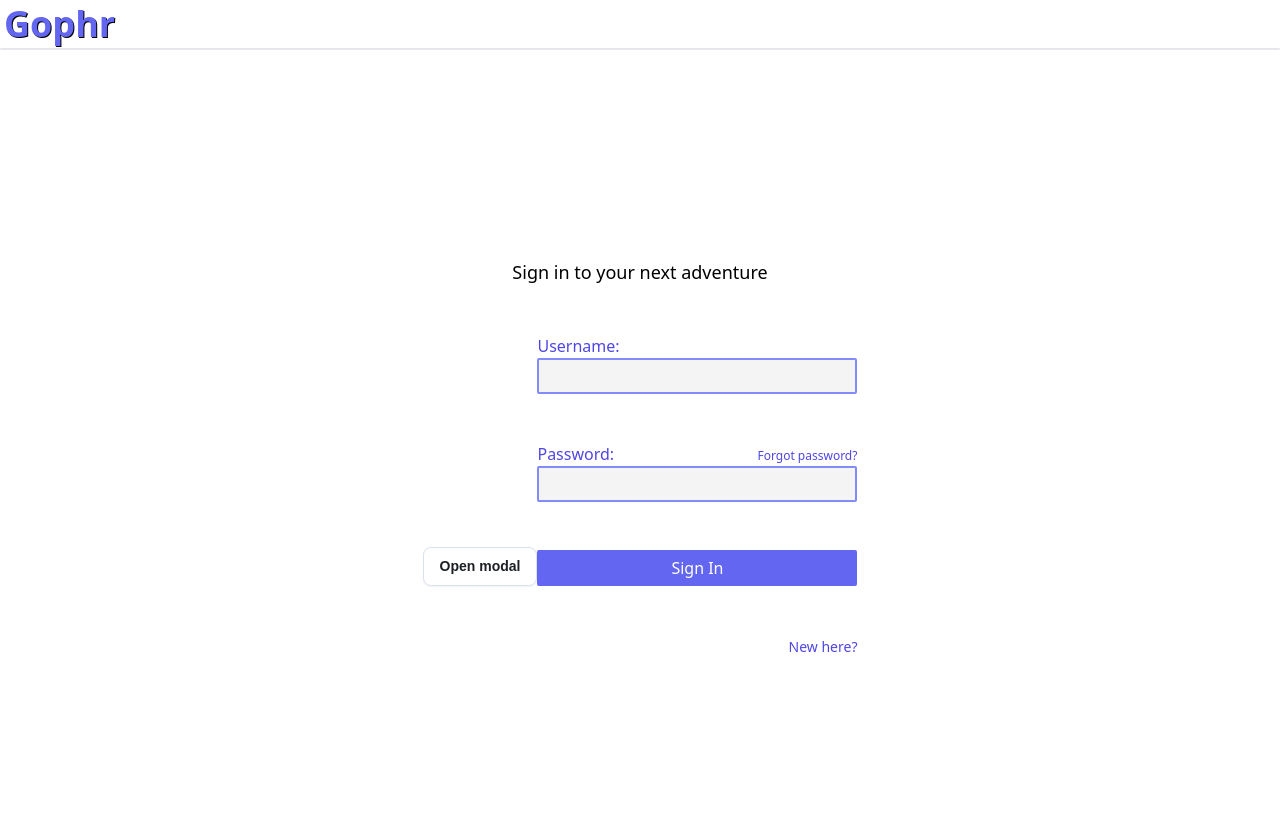
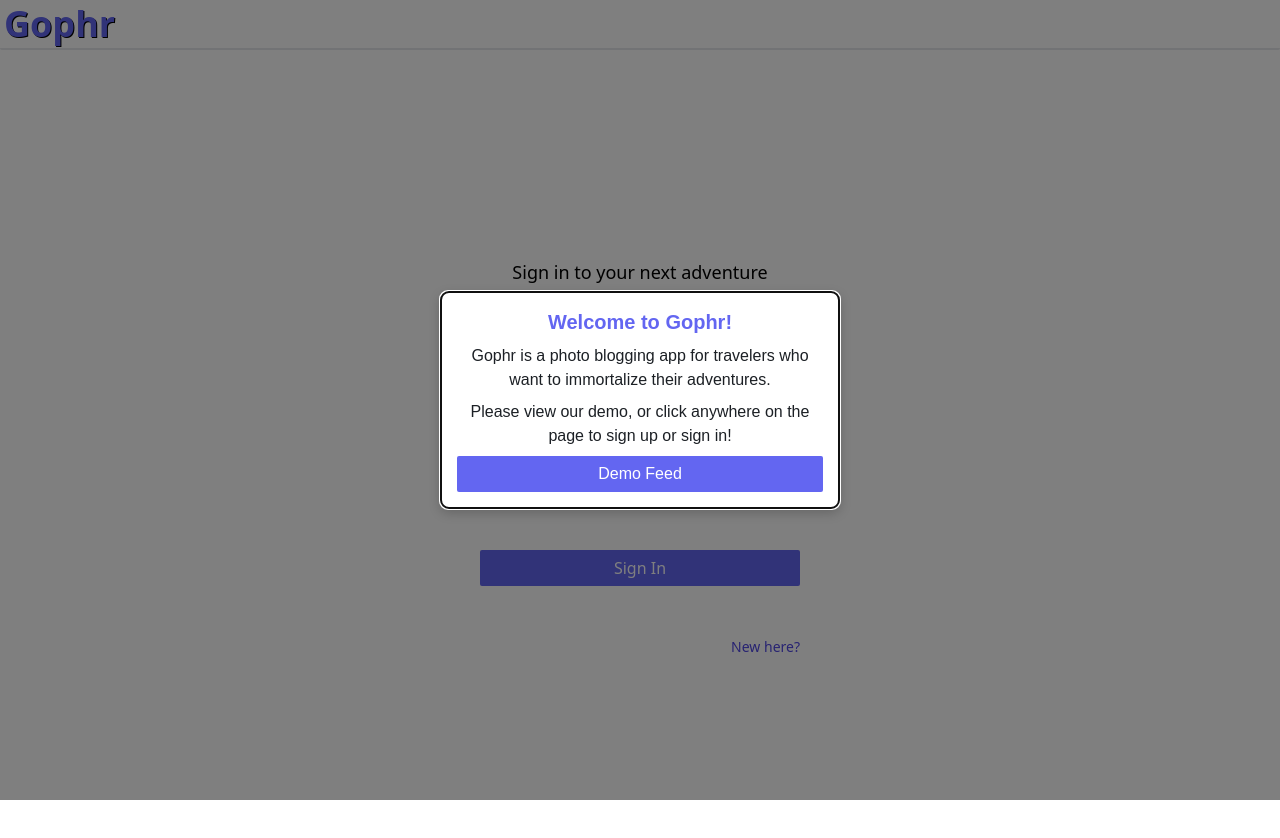
Before and after one commit to jessicagrayson/final-project, a React (Vite) app in the folder client/: page / in a window 1280 px wide. Shown: the top 838 px of the page. Built offline with nearby package versions, Linux system fonts and the light colour scheme.

Commit message:
Modal completed with text and dummy button

```diff
--- a/client/src/WelcomeModal.jsx
+++ b/client/src/WelcomeModal.jsx
@@ -3,30 +3,44 @@ import PropTypes from 'prop-types';
 import clsx from 'clsx';
 import { styled, Box } from '@mui/system';
 import { Modal as BaseModal } from '@mui/base/Modal';
+import CustomButton from './CustomButton';
 
 export default function WelcomeModal() {
-  const [open, setOpen] = React.useState(false);
-  const handleOpen = () => setOpen(true);
+  const [open, setOpen] = React.useState(true);
+  // const handleOpen = () => setOpen(true);
   const handleClose = () => setOpen(false);
 
   return (
     <div>
-      <TriggerButton type="button" onClick={handleOpen}>
+      {/* BUTTON BELOW FOR TESTING - DELETE */}
+      {/* <TriggerButton type="button" onClick={handleOpen}>
         Open modal
-      </TriggerButton>
+      </TriggerButton> */}
       <Modal
         aria-labelledby="unstyled-modal-title"
         aria-describedby="unstyled-modal-description"
         open={open}
         onClose={handleClose}
         slots={{ backdrop: StyledBackdrop }}>
-        <ModalContent sx={style}>
-          <h3 id="unstyled-modal-title" className="modal-title">
-            Text in a modal
+        <ModalContent sx={{ width: 400 }}>
+          <h3 className="text-xl font-bold text-center text-indigo-500">
+            Welcome to Gophr!
           </h3>
-          <p id="unstyled-modal-description" className="modal-description">
-            Aliquid amet deserunt earum!
+          <p className="text-center">
+            Gophr is a photo blogging app for travelers who want to immortalize
+            their adventures.
           </p>
+          <p className="text-center">
+            Please view our demo, or click anywhere on the page to sign up or
+            sign in!
+          </p>
+          <CustomButton
+            className={
+              'h-9 text-white bg-indigo-500 rounded-sm w-65 hover:bg-white hover:text-indigo-500 hover:border-2 hover:border-indigo-400'
+            }
+            type="submit"
+            label="Demo Feed"
+          />
         </ModalContent>
       </Modal>
     </div>
@@ -49,14 +63,14 @@ Backdrop.propTypes = {
   open: PropTypes.bool,
 };
 
-const blue = {
-  200: '#99CCFF',
-  300: '#66B2FF',
-  400: '#3399FF',
-  500: '#007FFF',
-  600: '#0072E5',
-  700: '#0066CC',
-};
+// const blue = {
+//   200: '#99CCFF',
+//   300: '#66B2FF',
+//   400: '#3399FF',
+//   500: '#007FFF',
+//   600: '#0072E5',
+//   700: '#0066CC',
+// };
 
 const grey = {
   50: '#F3F6F9',
@@ -88,9 +102,9 @@ const StyledBackdrop = styled(Backdrop)`
   -webkit-tap-highlight-color: transparent;
 `;
 
-const style = {
-  width: 400,
-};
+// const style = {
+//   width: 400,
+// };
 
 const ModalContent = styled(Box)(
   ({ theme }) => `
@@ -127,36 +141,36 @@ const ModalContent = styled(Box)(
   `
 );
 
-const TriggerButton = styled('button')(
-  ({ theme }) => `
-  font-family: IBM Plex Sans, sans-serif;
-  font-weight: 600;
-  font-size: 0.875rem;
-  line-height: 1.5;
-  padding: 8px 16px;
-  border-radius: 8px;
-  color: white;
-  transition: all 150ms ease;
-  cursor: pointer;
-  background: ${theme.palette.mode === 'dark' ? grey[900] : '#fff'};
-  border: 1px solid ${theme.palette.mode === 'dark' ? grey[700] : grey[200]};
-  color: ${theme.palette.mode === 'dark' ? grey[200] : grey[900]};
-  box-shadow: 0 1px 2px 0 rgb(0 0 0 / 0.05);
+// const TriggerButton = styled('button')(
+//   ({ theme }) => `
+//   font-family: IBM Plex Sans, sans-serif;
+//   font-weight: 600;
+//   font-size: 0.875rem;
+//   line-height: 1.5;
+//   padding: 8px 16px;
+//   border-radius: 8px;
+//   color: white;
+//   transition: all 150ms ease;
+//   cursor: pointer;
+//   background: ${theme.palette.mode === 'dark' ? grey[900] : '#fff'};
+//   border: 1px solid ${theme.palette.mode === 'dark' ? grey[700] : grey[200]};
+//   color: ${theme.palette.mode === 'dark' ? grey[200] : grey[900]};
+//   box-shadow: 0 1px 2px 0 rgb(0 0 0 / 0.05);
 
-  &:hover {
-    background: ${theme.palette.mode === 'dark' ? grey[800] : grey[50]};
-    border-color: ${theme.palette.mode === 'dark' ? grey[600] : grey[300]};
-  }
+//   &:hover {
+//     background: ${theme.palette.mode === 'dark' ? grey[800] : grey[50]};
+//     border-color: ${theme.palette.mode === 'dark' ? grey[600] : grey[300]};
+//   }
 
-  &:active {
-    background: ${theme.palette.mode === 'dark' ? grey[700] : grey[100]};
-  }
+//   &:active {
+//     background: ${theme.palette.mode === 'dark' ? grey[700] : grey[100]};
+//   }
 
-  &:focus-visible {
-    box-shadow: 0 0 0 4px ${
-      theme.palette.mode === 'dark' ? blue[300] : blue[200]
-    };
-    outline: none;
-  }
-`
-);
+//   &:focus-visible {
+//     box-shadow: 0 0 0 4px ${
+//       theme.palette.mode === 'dark' ? blue[300] : blue[200]
+//     };
+//     outline: none;
+//   }
+// `
+// );
```
